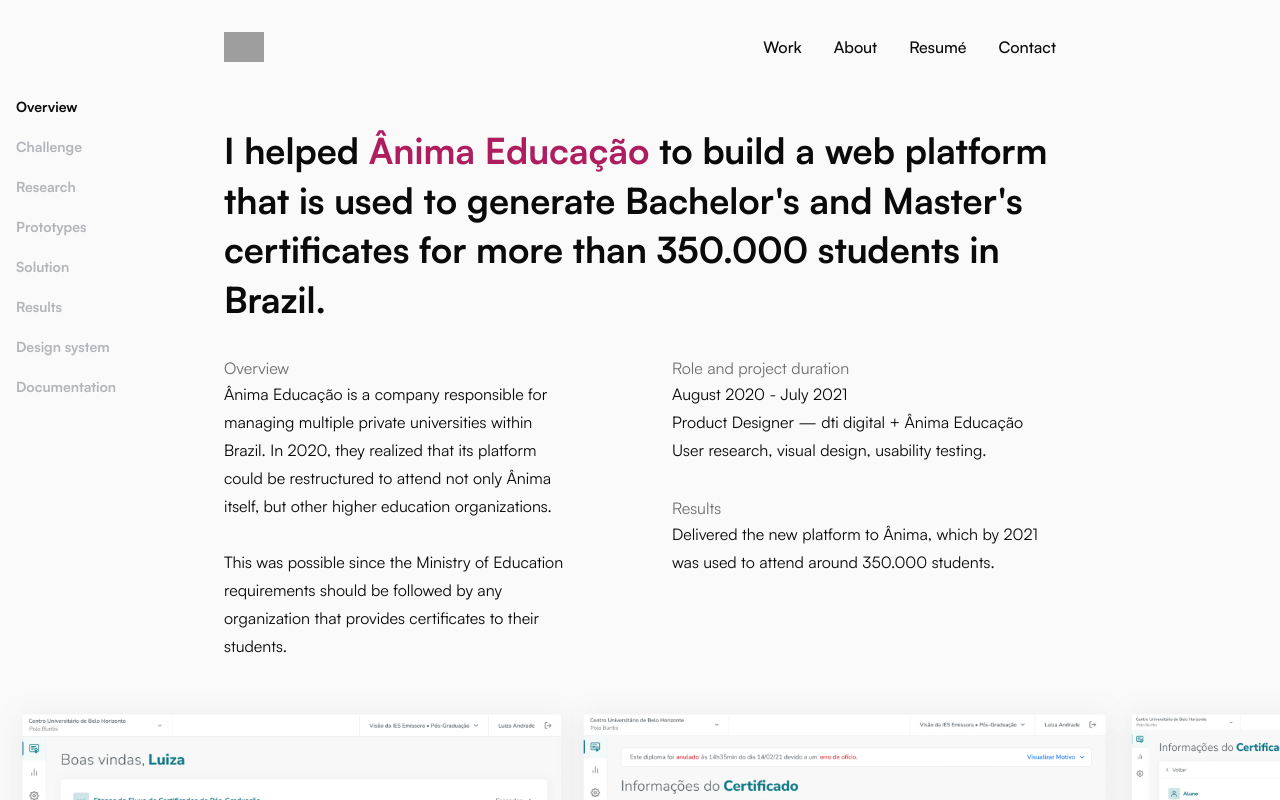
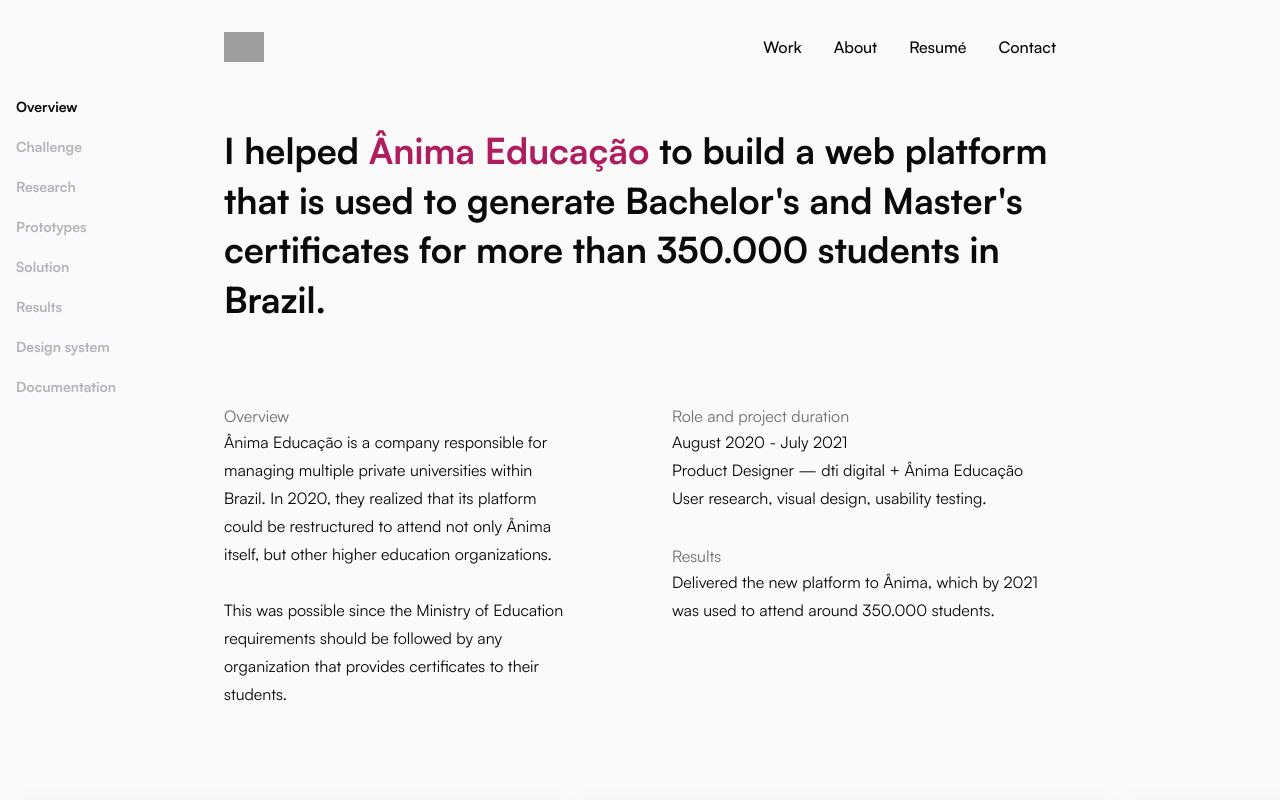
Before and after one commit to luccaromaniello/portfolio, a Next.js app: page /design/anima-educacao in a window 1280 px wide. Shown: the top 800 px of the page. Built offline with nearby package versions, Linux system fonts and the light colour scheme; grey boxes are pictures that could not be loaded.

Commit message:
Changes gap between case heading and overview

```diff
--- a/src/styles/alignments.css
+++ b/src/styles/alignments.css
@@ -3,5 +3,5 @@
 }
 
 .section-container {
-  @apply flex flex-col gap-8;
+  @apply flex flex-col gap-20;
 }
```
